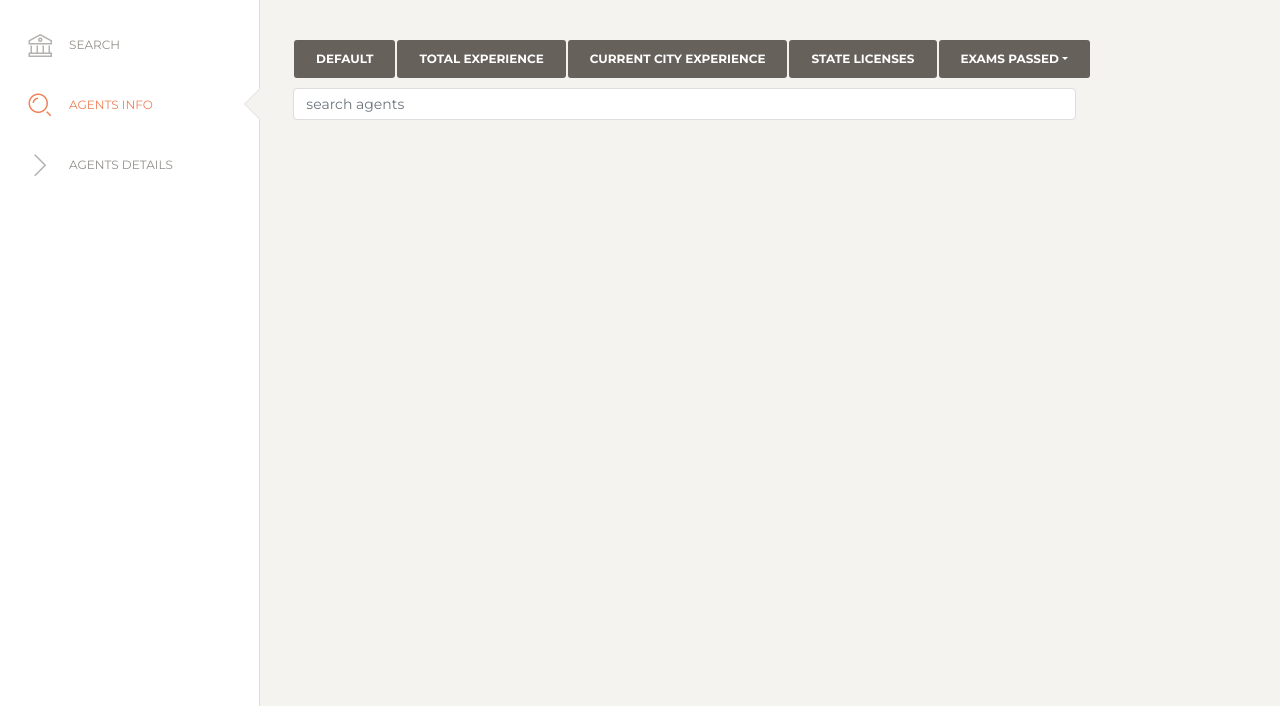
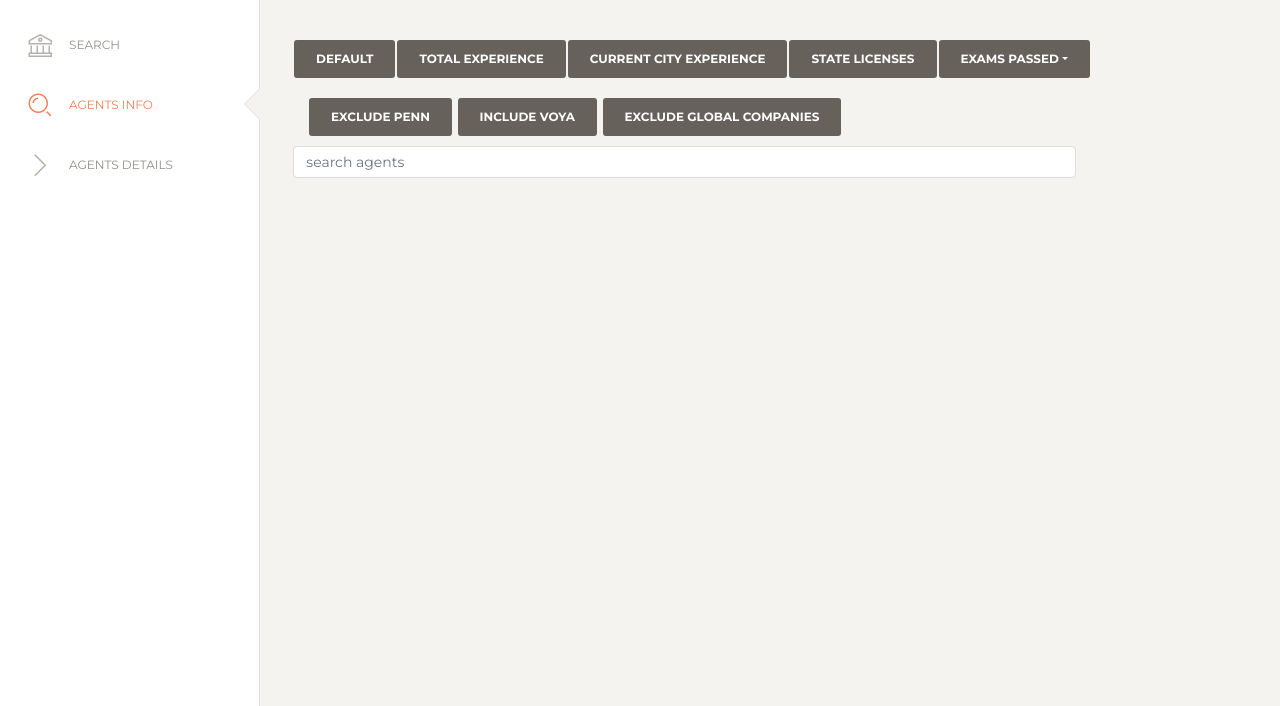
Before and after one commit to satyavinay456/pick_agent, a Flask app: template templates/agents.html in a window 1280 px wide. Shown: the part 63-769 px from the top of the page. Run offline with Flask 2, Linux system fonts and the light colour scheme; the template is opened without the code that fills it, so the values that code supplies are empty; some libraries are stand-ins or nearby versions.

Commit message:
Add files via upload

```diff
--- a/templates/agents.html
+++ b/templates/agents.html
@@ -76,11 +76,6 @@
             </div>
             <a class="navbar-brand" href="#pablo"> Agents in {{city_name}} (<span id="agents_count">{{agents_count}}</span>)</a>
           </div>
-          <button class="navbar-toggler" type="button" data-toggle="collapse" data-target="#navigation" aria-controls="navigation-index" aria-expanded="false" aria-label="Toggle navigation">
-            <span class="navbar-toggler-bar navbar-kebab"></span>
-            <span class="navbar-toggler-bar navbar-kebab"></span>
-            <span class="navbar-toggler-bar navbar-kebab"></span>
-          </button>
 
         </div>
       </nav>
@@ -95,7 +90,6 @@
           <div id="myBtnContainer">
               <div class="row">
               &nbsp;&nbsp;&nbsp;&nbsp;
-
               <button class="btn " onClick="window.location.reload();" > Default</button>
               <button class="btn" id="tot_exp_filter"> Total Experience</button>
               <button class="btn" id="current_city_filter"> Current City Experience</button>
@@ -121,7 +115,19 @@
                 </div>
 
               </div>
+              <div class="row">
+                &nbsp;&nbsp;&nbsp;&nbsp;
+                <div class="col-9">
+                  <button class="btn" id="License_filter"> Exclude PENN</button>
+                  <button class="btn" id="License_filter"> Include VOYA</button>
+                  <button class="btn" id="License_filter"> Exclude Global Companies</button>
+                </div>
+                <div class="col-2">
+
+                </div>
+              </div>
               <input  id="search_agents" type="text" value="" class="form-control" placeholder="search agents">
+
 
             </div>
 
```
